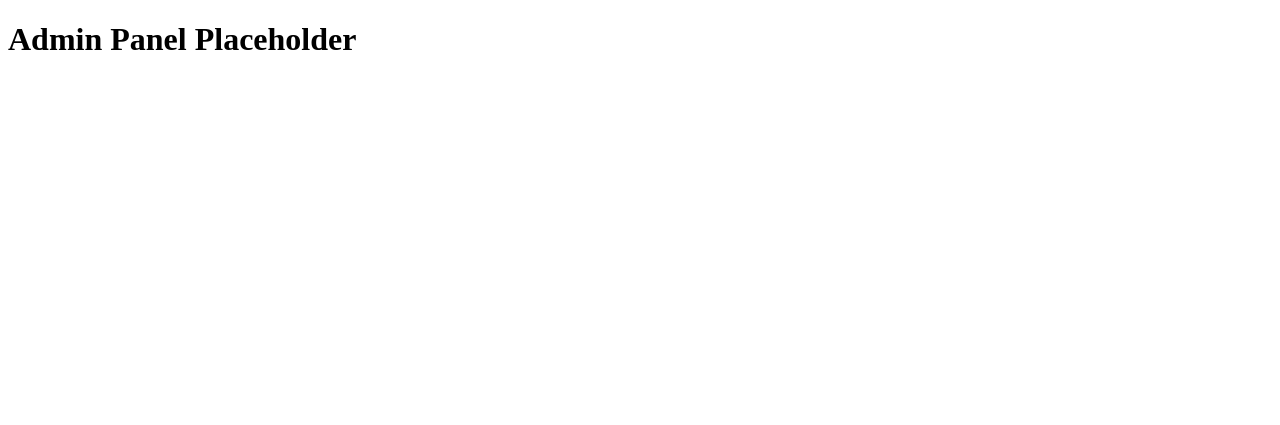
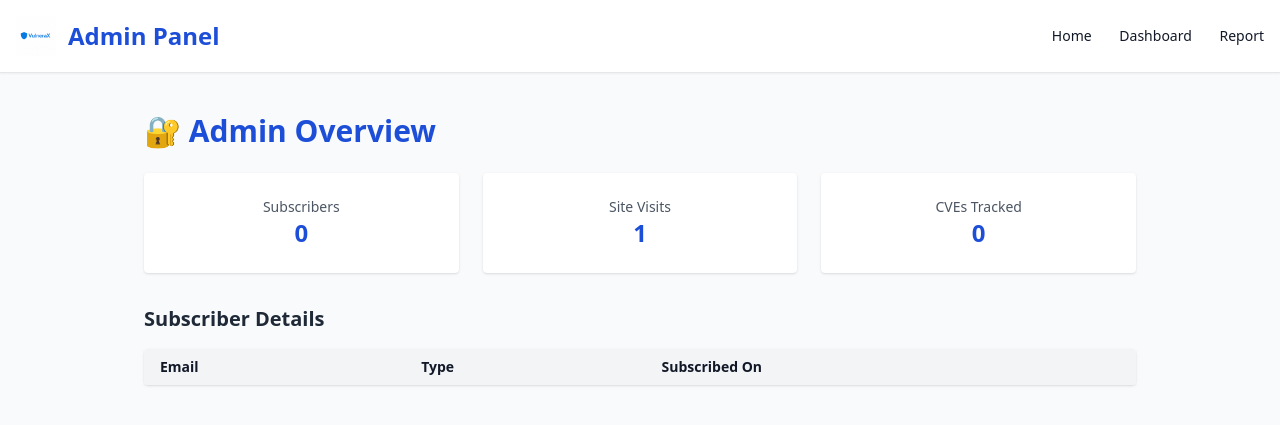
Before and after one commit to sharkhk/vulnerax, a Flask app: page /admin in a window 1280 px wide. Shown: the top 425 px of the page. Run offline with Flask 3, Linux system fonts and the light colour scheme; data comes from the database, SQL or seed files in the repository; data that the repository does not hold is empty; parts of the project's set-up code (start-up, migrations or seed data) failed here and were passed over; some libraries are stand-ins or nearby versions.

Commit message:
Update admin_panel.html

```diff
--- a/templates/admin_panel.html
+++ b/templates/admin_panel.html
@@ -1 +1,64 @@
-<!DOCTYPE html><html><head><title>Admin Panel</title></head><body><h1>Admin Panel Placeholder</h1></body></html>
+<!DOCTYPE html>
+<html lang="en">
+<head>
+  <meta charset="UTF-8" />
+  <meta name="viewport" content="width=device-width, initial-scale=1.0"/>
+  <title>VulneraX Admin Panel</title>
+  <script src="https://cdn.tailwindcss.com"></script>
+  <link rel="icon" href="{{ url_for('static', filename='favicon.ico') }}" />
+</head>
+<body class="bg-gray-50 text-gray-900">
+
+  <header class="flex items-center justify-between p-4 bg-white border-b shadow-sm">
+    <div class="flex items-center space-x-3">
+      <img src="{{ url_for('static', filename='logo.png') }}" class="h-10 w-10" alt="Logo"/>
+      <h1 class="text-2xl font-bold text-blue-700">Admin Panel</h1>
+    </div>
+    <nav class="space-x-6 text-sm font-medium">
+      <a href="/" class="hover:text-blue-600">Home</a>
+      <a href="/dashboard" class="hover:text-blue-600">Dashboard</a>
+      <a href="/report" class="hover:text-blue-600">Report</a>
+    </nav>
+  </header>
+
+  <main class="max-w-5xl mx-auto px-4 py-10">
+    <h2 class="text-3xl font-bold text-blue-700 mb-6">🔐 Admin Overview</h2>
+    <div class="grid grid-cols-1 md:grid-cols-3 gap-6 mb-8">
+      <div class="bg-white p-6 rounded shadow text-center">
+        <p class="text-sm text-gray-600">Subscribers</p>
+        <p class="text-2xl font-bold text-blue-700">{{ total_subscribers }}</p>
+      </div>
+      <div class="bg-white p-6 rounded shadow text-center">
+        <p class="text-sm text-gray-600">Site Visits</p>
+        <p class="text-2xl font-bold text-blue-700">{{ total_visits }}</p>
+      </div>
+      <div class="bg-white p-6 rounded shadow text-center">
+        <p class="text-sm text-gray-600">CVEs Tracked</p>
+        <p class="text-2xl font-bold text-blue-700">{{ total_cves }}</p>
+      </div>
+    </div>
+
+    <h3 class="text-xl font-semibold text-gray-800 mb-4">Subscriber Details</h3>
+    <div class="overflow-auto bg-white rounded shadow">
+      <table class="min-w-full text-sm">
+        <thead class="bg-gray-100">
+          <tr>
+            <th class="px-4 py-2 text-left">Email</th>
+            <th class="px-4 py-2 text-left">Type</th>
+            <th class="px-4 py-2 text-left">Subscribed On</th>
+          </tr>
+        </thead>
+        <tbody>
+          {% for s in subscribers %}
+          <tr class="border-b">
+            <td class="px-4 py-2">{{ s['email'] }}</td>
+            <td class="px-4 py-2">{{ s['email_type'] }}</td>
+            <td class="px-4 py-2">{{ s['date'] }}</td>
+          </tr>
+          {% endfor %}
+        </tbody>
+      </table>
+    </div>
+  </main>
+</body>
+</html>
```
